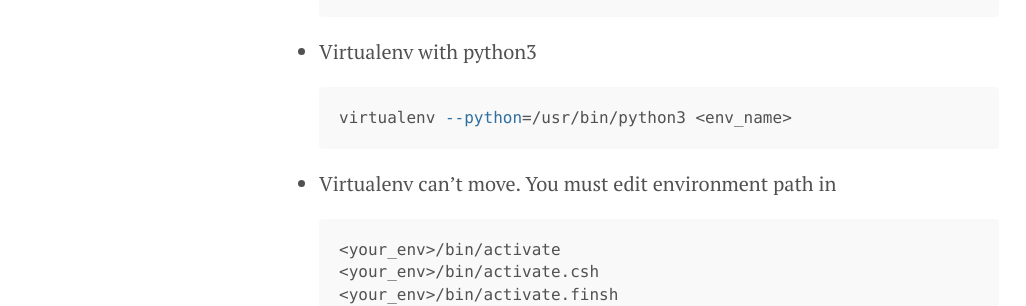
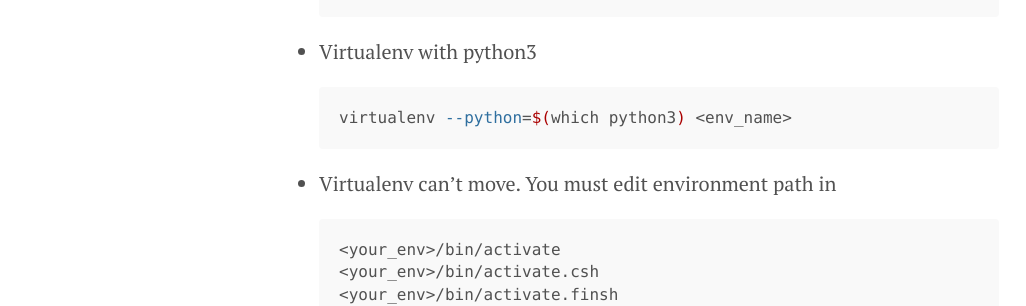
Before and after one commit to ibotdotout/ibotdotout.github.io, a Jekyll site: the page built from _posts/2014-06-08-python-idomatic.md, in a window 1280 px wide and 900 px high, scrolled down 542 px. Shown: the part 152-458 px from the top of the window, without its empty margins (1-1027 px from the left). Built offline with Jekyll 4.4.1, drawn with Linux system fonts in a browser that asks for light colours; Markdown is read by kramdown in place of the engine named in the settings.

Commit message:
update post/python fixed path python3

````diff
--- a/_posts/2014-06-08-python-idomatic.md
+++ b/_posts/2014-06-08-python-idomatic.md
@@ -26,7 +26,7 @@ If you wanna be Pythonic try to look at this references.
 * Virtualenv with python3
 
   ```sh
-  virtualenv --python=/usr/bin/python3 <env_name>
+  virtualenv --python=$(which python3) <env_name>
   ```
 * Virtualenv can't move. You must edit environment path in
 
````
